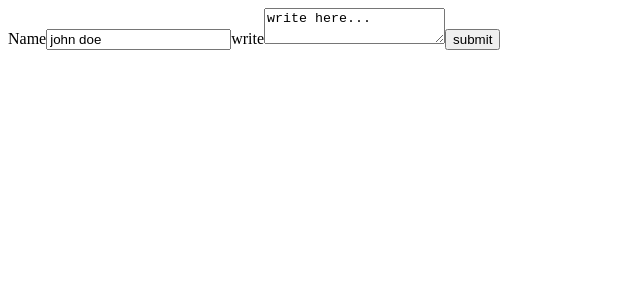
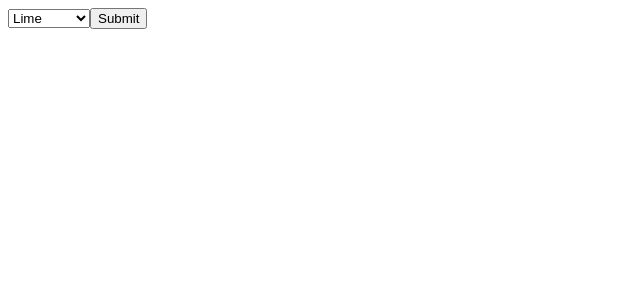
Before and after one commit to harsh-hirani/react-test, a React (Create React App) app: page / in a window 1280 px wide. Shown: the top 300 px of the page, without its empty margins (0-640 px from the left). Built offline with nearby package versions, Linux system fonts and the light colour scheme.

Commit message:
form select

```diff
--- a/src/index.js
+++ b/src/index.js
@@ -1,44 +1,39 @@
-import React from 'react'
-import ReactDOM from 'react-dom/client'
-const root = ReactDOM.createRoot(document.getElementById("root"));
-class Mmyy extends React.Component {
+import React from "react";
+import ReactDOM from 'react-dom/client';
+const root = ReactDOM.createRoot(document.getElementById('root'));
+class App extends React.Component {
     constructor(props) {
         super(props);
-        this.state = {
-            eas:"write here...",
-            name:"john doe"
-        };
-        this.myclick = this.myclick.bind(this);
-        this.myhandle1 = this.myhandle1.bind(this);
-        this.myhandle2 = this.myhandle2.bind(this);
+        this.state = {val:"lime"};
+        this.handle = this.handle.bind(this);
+        this.up = this.up.bind(this);
     }
-    myclick(event){
-        alert("hello"+this.state.name+"! you wrote : "+this.state.eas);
+    handle(event){
+        alert(this.state.val);
         event.preventDefault();
     }
-    myhandle1(event){
-        this.setState({name:event.target.value});
-    }
-    myhandle2(event){
-        this.setState({eas:event.target.value});
+    up(event){
+        this.setState({val:event.target.value});
     }
     render() {
         return (
             <>
-            <form onSubmit={this.myclick}>
-                <label>Name
-                    <input type="text" value={this.state.name} name="name" onChange={this.myhandle1}/>
-                </label>
-                <label>write
-                    <textarea  name="wrt" value={this.state.eas} onChange={this.myhandle2}/>
-                </label>
-                <input type="submit" value="submit"/>
-            </form>
+                <form onSubmit={this.handle}>
+                    <label>
+                        <select value={this.state.val} onChange={this.up}>
+                            <option value="grapefruit">Grapefruit</option>
+                            <option value="lime">Lime</option>
+                            <option value="coconut">Coconut</option>
+                            <option value="mango">Mango</option>
+                        </select>
+                    </label>
+                    <input type="submit" value="Submit"/>
+                </form>
             </>
         )
     }
 }
-root.render(<Mmyy/>)
+root.render(<App/>);
 // If you want to start measuring performance in your app, pass a function
 // to log results (for example: reportWebVitals(console.log))
 // or send to an analytics endpoint. Learn more: https://bit.ly/CRA-vitals
```
